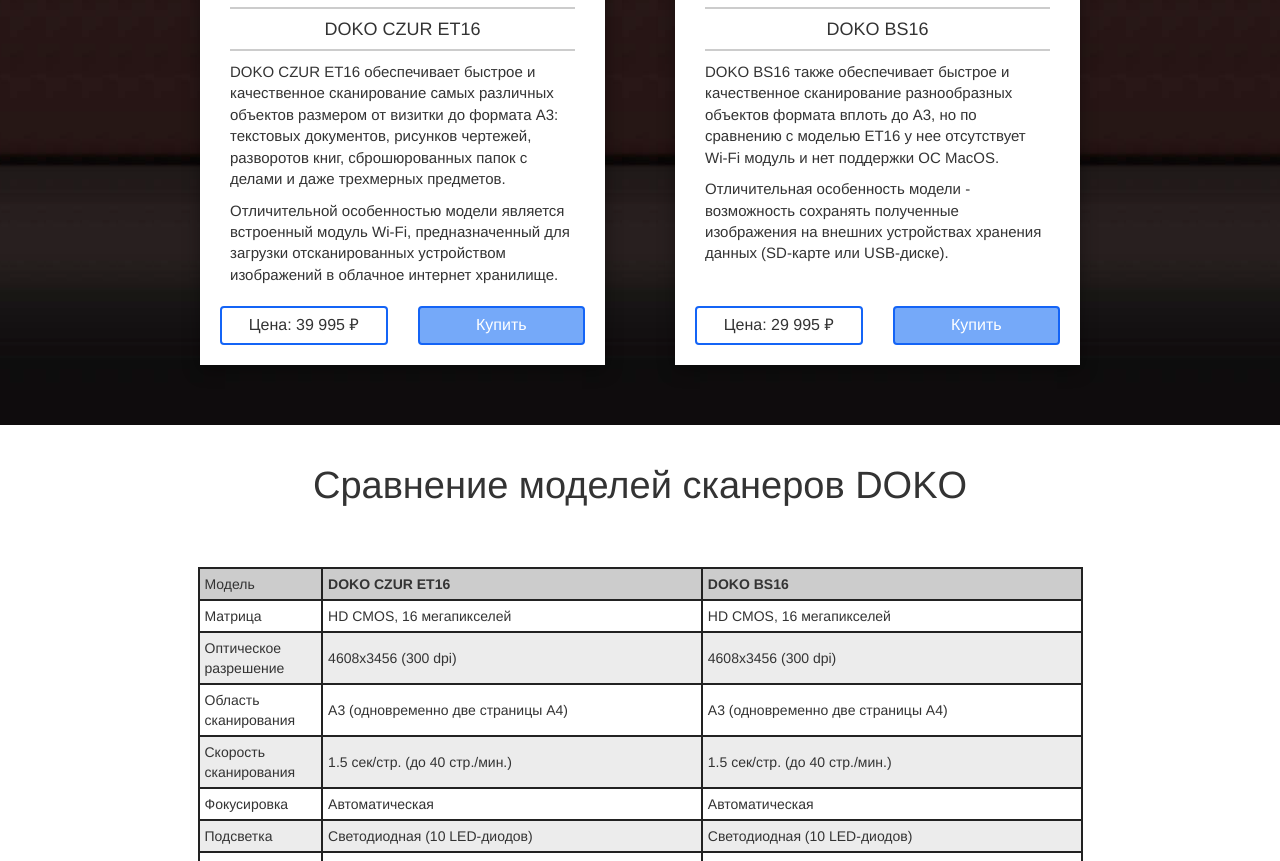
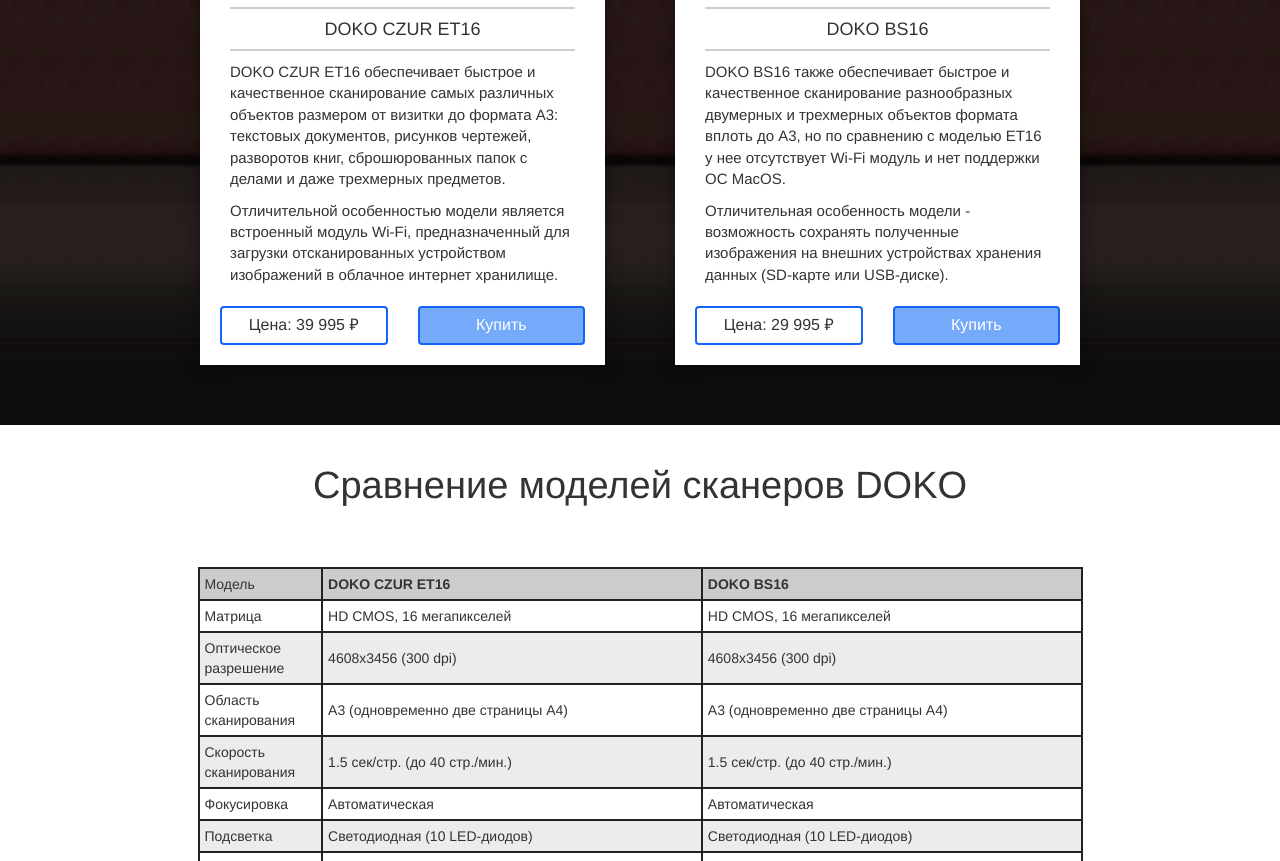
Before and after one commit to ryahin/Doko-Book-scanner, a website: page index.html in a window 1280 px wide. Shown: the part 5177-6038 px from the top of the page. Drawn offline with Linux system fonts and the light colour scheme.

Commit message:
model long text

```diff
--- a/index.html
+++ b/index.html
@@ -202,7 +202,7 @@
                     <img src="img/models/2.jpg" alt="">
                     <div class="title">DOKO BS16</div>
                     <div class="text-wrapper">
-                        <p>DOKO BS16 также обеспечивает быстрое и качественное сканирование разнообразных объектов формата вплоть до А3, но по сравнению с моделью ЕТ16 у нее отсутствует Wi-Fi модуль и нет поддержки ОС MacOS.</p>
+                        <p>DOKO BS16 также обеспечивает быстрое и качественное сканирование разнообразных двумерных и трехмерных объектов формата вплоть до А3, но по сравнению с моделью ЕТ16 у нее отсутствует Wi-Fi модуль и нет поддержки ОС MacOS.</p>
                         <p>Отличительная особенность модели - возможность сохранять полученные изображения на внешних устройствах хранения данных (SD-карте или USB-диске).</p>
                     </div>
                     <div class="btns">
```
